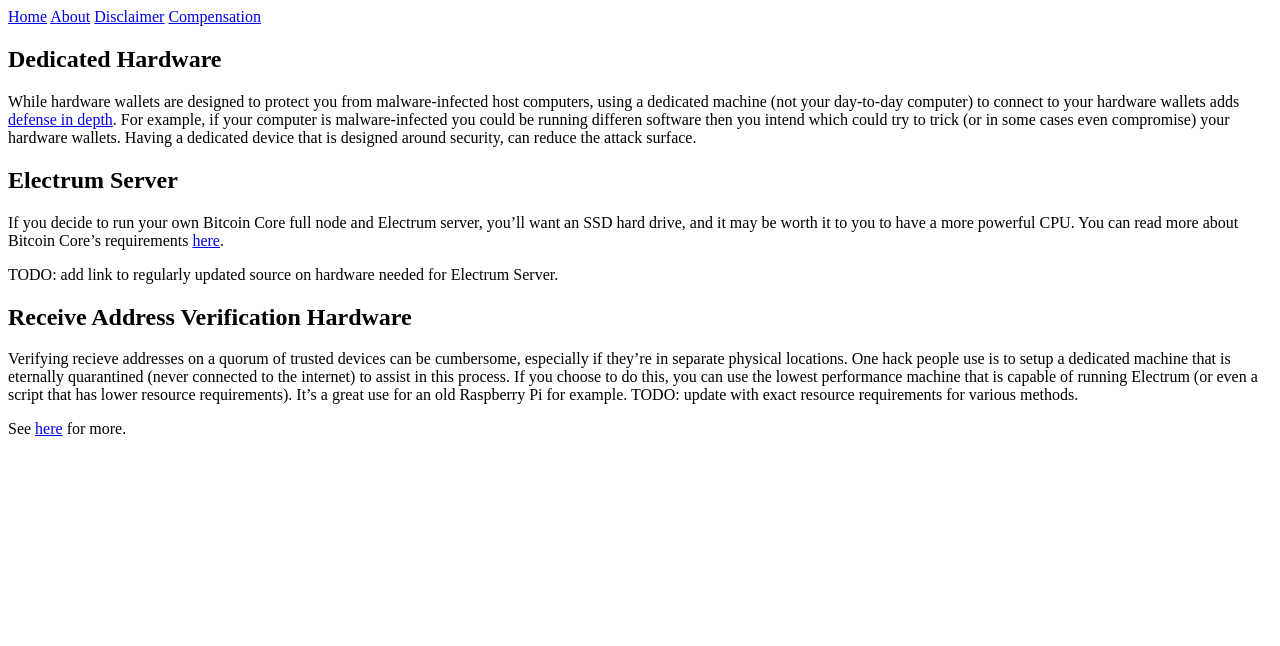
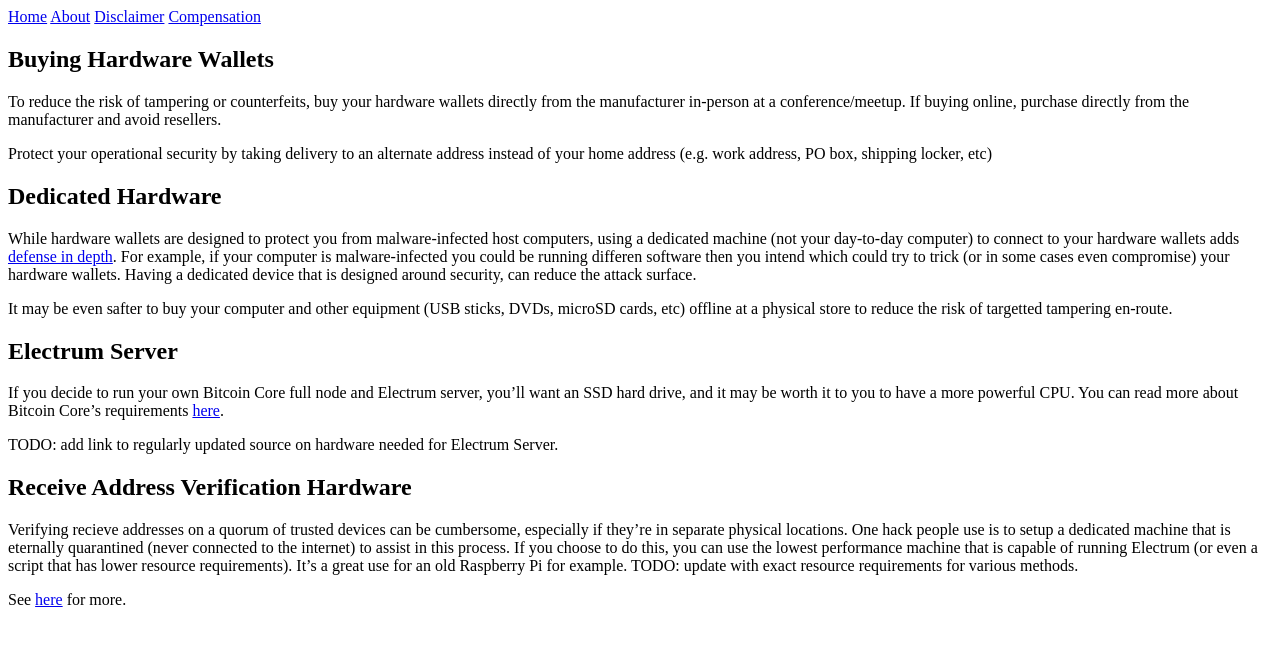
Before and after one commit to btcguide/btcguide.github.io, a Jekyll site: the page built from equipment-advanced.md, in a window 1280 px wide. Shown: the top 646 px of the page. Built offline with Jekyll 4.4.1, drawn with Linux system fonts in a browser that asks for light colours.

Commit message:
improve section on hardware sourcing

```diff
--- a/equipment-advanced.md
+++ b/equipment-advanced.md
@@ -1,12 +1,21 @@
 ---
 title: Equipment (Advanced)
 ---
+
+
+## Buying Hardware Wallets
+To reduce the risk of tampering or counterfeits, buy your hardware wallets directly from the manufacturer in-person at a conference/meetup.
+If buying online, purchase directly from the manufacturer and avoid resellers.
+
+Protect your operational security by taking delivery to an alternate address instead of your home address (e.g. work address, PO box, shipping locker, etc)
 
 
 ## Dedicated Hardware
 While hardware wallets are designed to protect you from malware-infected host computers, using a dedicated machine (not your day-to-day computer) to connect to your hardware wallets adds [defense in depth](https://en.wikipedia.org/wiki/Defense_in_depth_(computing)).
 For example, if your computer is malware-infected you could be running differen software then you intend which could try to trick (or in some cases even compromise) your hardware wallets.
 Having a dedicated device that is designed around security, can reduce the attack surface.
+
+It may be even safter to buy your computer and other equipment (USB sticks, DVDs, microSD cards, etc) offline at a physical store to reduce the risk of targetted tampering en-route.
 
 ## Electrum Server
 If you decide to run your own Bitcoin Core full node and Electrum server, you’ll want an SSD hard drive, and it may be worth it to you to have a more powerful CPU.
```
Also changed, not shown: equipment.md (+2 -2 lines).
